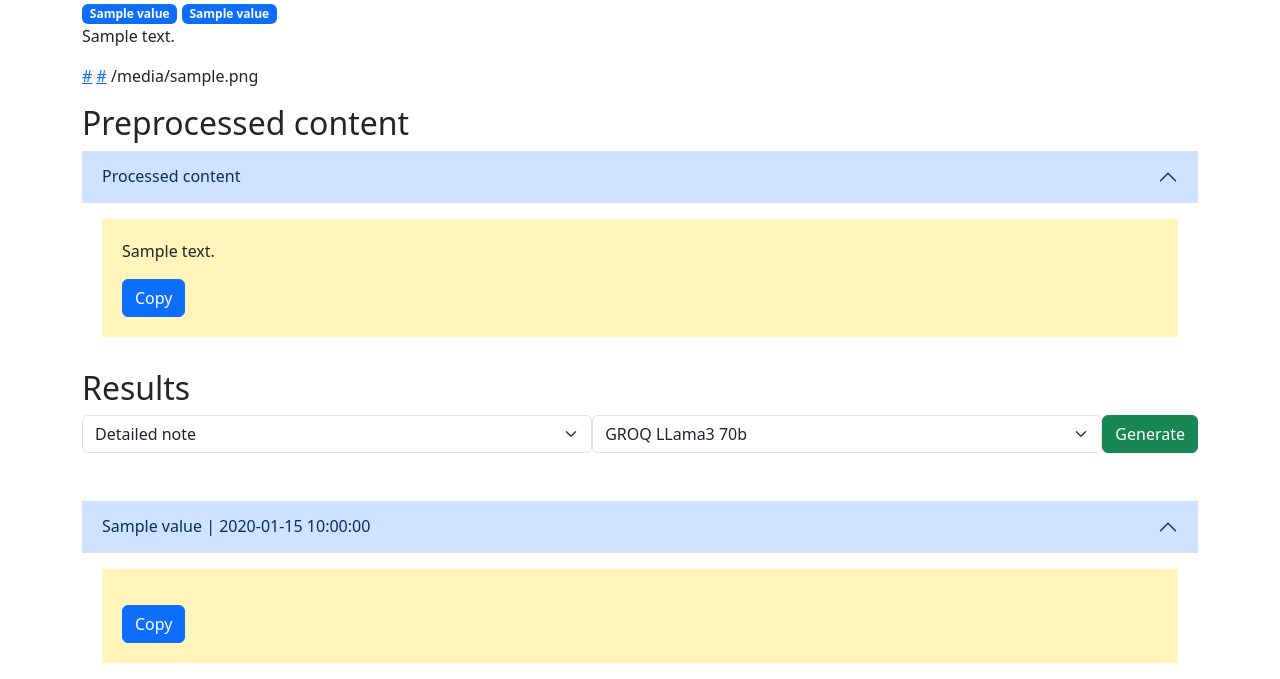
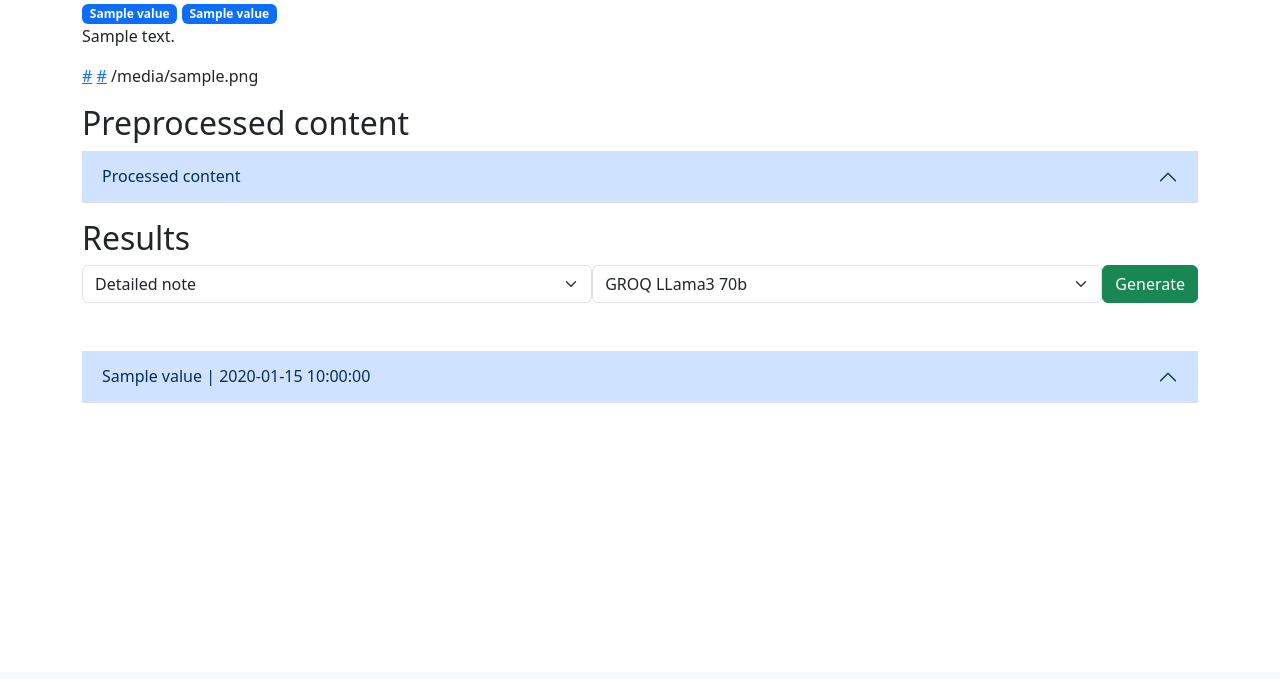
Before and after one commit to DEENUU1/OpenNote, a Python web app: template src/templates/details.html in a window 1280 px wide. Shown: the part 128-807 px from the top of the page. After the commit the page ends 531 px from the top, so only its background shows below. Run offline with Jinja, Linux system fonts and the light colour scheme; the template is opened without the code that fills it: most values are stand-ins (such as "Sample title", 1, 10 or a date in 2020).

Commit message:
frontend: display accordion as closed by default

```diff
--- a/src/repositories/result_repository.py
+++ b/src/repositories/result_repository.py
@@ -1,3 +1,5 @@
+from sqlalchemy import desc
+
 from models.result import Result
 from schemas.result_schema import ResultInput, ResultOutput
 from sqlalchemy.orm import Session
@@ -15,7 +17,7 @@ class ResultRepository:
         return True
 
     def get_all_by_input_id(self, input_id: int) -> List[ResultOutput]:
-        results = self.session.query(Result).filter(Result.input_id == input_id).all()
+        results = self.session.query(Result).filter(Result.input_id == input_id).order_by(desc(Result.created_at)).all()
         return [ResultOutput(**result.__dict__) for result in results]
 
     def delete(self, result_db: Type[Result]) -> bool:
--- a/src/templates/details.html
+++ b/src/templates/details.html
@@ -42,7 +42,7 @@
           </button>
         </h2>
 
-        <div id="collapseOne"  class="accordion-collapse collapse show" data-bs-parent="#accordionExample">
+        <div id="collapseOne"  class="accordion-collapse collapse" data-bs-parent="#accordionExample">
               <div class="accordion-body">
                 <div class="preprocess_div">
                     {% if details.preprocessed_content %}
@@ -82,6 +82,7 @@
             <input type="submit" class="btn btn-success" value="Generate">
         </form>
 
+
         {% if details.results %}
             {% for result in details.results %}
             <div class="accordion">
@@ -91,7 +92,7 @@
                     </button>
                 </h2>
 
-                <div id="collapse-{{result.id}}" class="accordion-collapse collapse show" data-bs-parent="#accordionExample">
+                <div id="collapse-{{result.id}}" class="accordion-collapse collapse" data-bs-parent="#accordionExample">
                     <div class="accordion-body">
                         <div class="preprocess_div">
                             <div id="formattedText-{{result.id}}" class="container mt-3"></div>
```
